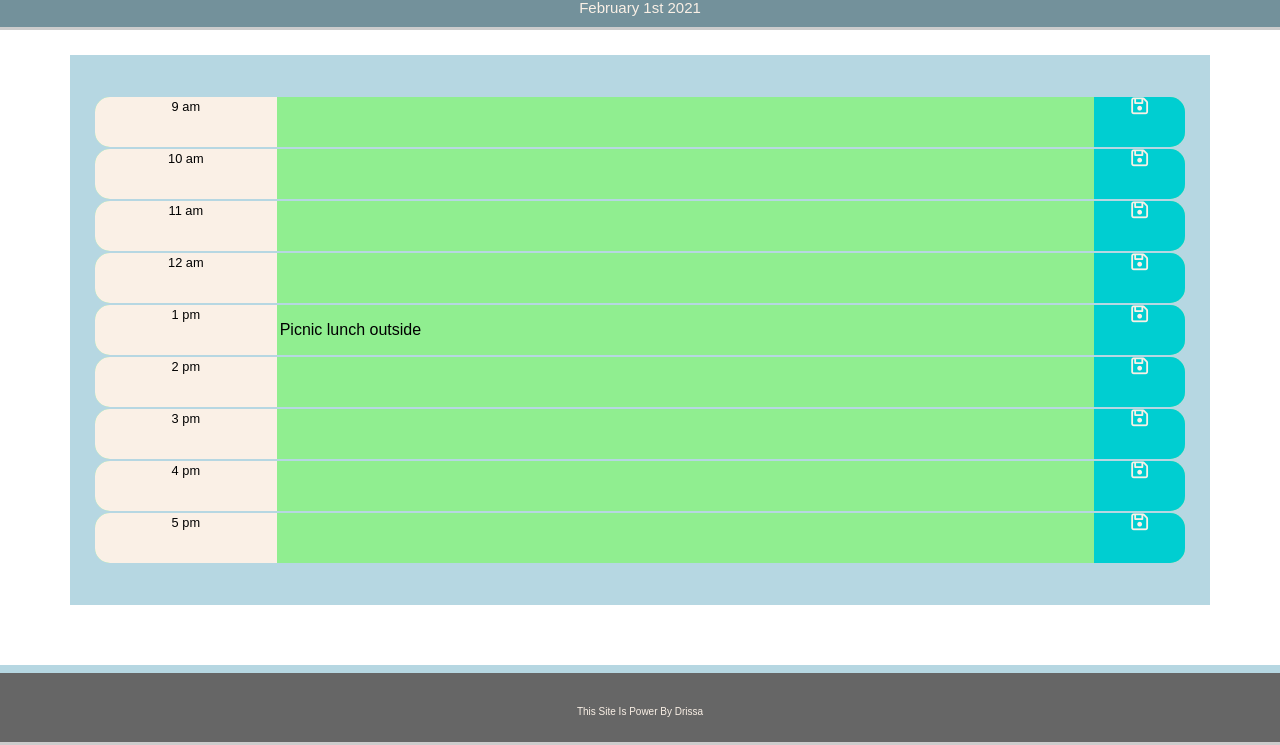
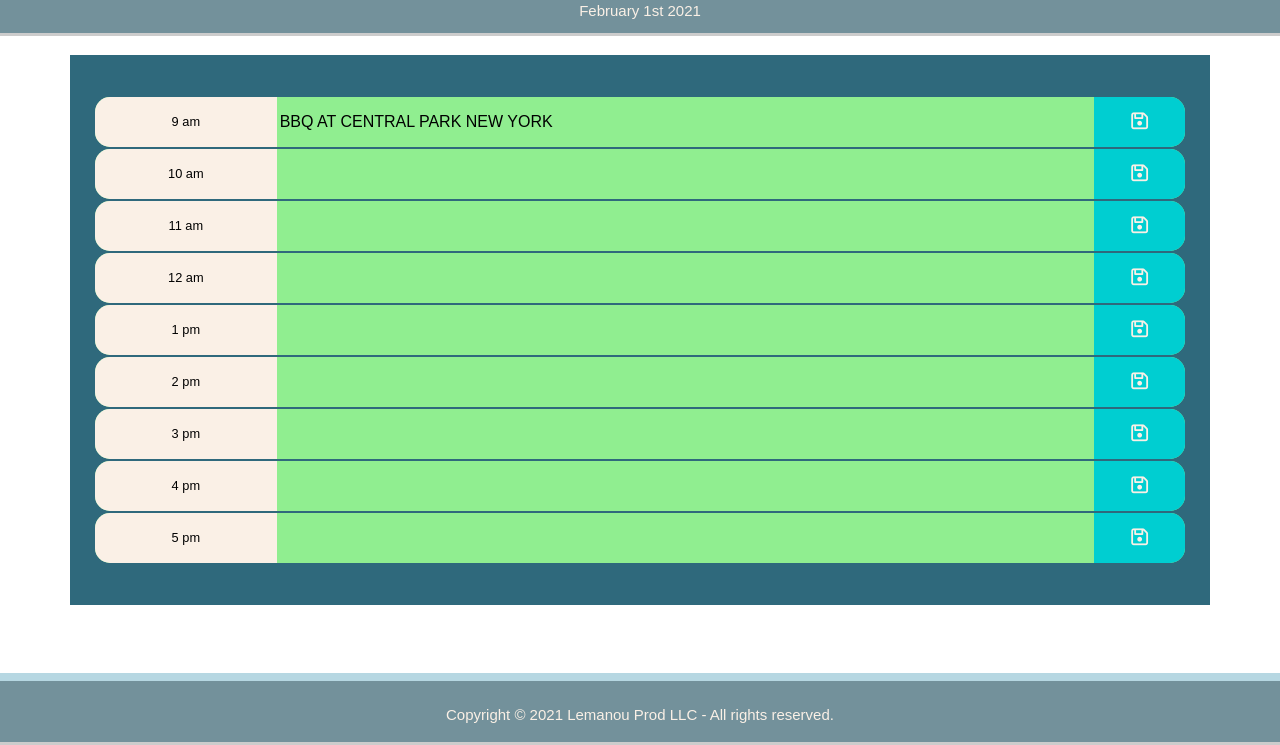
Before and after one commit to lemanou7/myDayPlanner, a plain HTML site: page index.html in a window 1280 px wide. Shown: the part 55-800 px from the top of the page. Drawn offline with nearby package versions, Linux system fonts and the light colour scheme.

Commit message:
fixing some styles

```diff
--- a/index.html
+++ b/index.html
@@ -15,7 +15,7 @@
   <body>
     <nav class="navbar fixed-top">
       <div class="header-text">
-            <h1 id="navbar-title">Work Day Planner</h1>
+            <h1 id="navbar-title">Work Day Scheduler</h1>
             <h2 id="navbar-subtitle"></h2>
       </div>
     </nav>
@@ -30,7 +30,7 @@
 
   <!-- Start Footer -->
     <nav class="navbar fixed-bottom footer">
-        <div class="footer-text">This Site Is Power By Drissa </div>
+        <div class="footer-text">Copyright &copy; 2021 Lemanou Prod LLC - All rights reserved.</div>
     </nav>
 
     <script src="https://cdnjs.cloudflare.com/ajax/libs/jquery/3.2.1/jquery.min.js"></script>
--- a/script.js
+++ b/script.js
@@ -21,7 +21,7 @@ $(document).ready(function() {
       // this should only occur on first time the app is loaded in the browser
       // helpfully remind user that lunch is important
       planTextArr = new Array(9);
-      planTextArr[4] = "Picnic lunch outside";
+      planTextArr[0] = "BBQ AT CENTRAL PARK NEW YORK";
     }
 
     // set variable referencing planner element
--- a/style.css
+++ b/style.css
@@ -24,6 +24,8 @@ body {
 
   .navbar {
     /* background-color: #73919b;   */
+    margin: auto;
+
     background-color: #73919b;
     color: #b6d7e2;
 
@@ -45,7 +47,7 @@ body {
   }
 
   #navbar-subtitle {
-    padding: 2px;
+    padding: 5px;
     font-size: 15px;
     color: linen!important; /* TODO can we do this without the !important */
     text-align: center;
@@ -58,7 +60,7 @@ body {
   /* #planner */
   #plannerContainer {
     /* background-color: #73919b;   */
-    background-color: #b6d7e2;
+    background-color: #2f697c;
     /* provides spacing between the top and bottom nav bars and the content */
     margin-top: 20px;
     margin-bottom: 80px;
@@ -78,6 +80,7 @@ body {
 
   /* style container with time in it */
   .timeBox {
+    padding: 15px;
     background-color: linen;
     color: black;
     height:100%;
@@ -97,22 +100,24 @@ body {
   }
 
   .saveIcon {
+    /* display: inline-block; */
+    padding: 15px;
     background-color: darkturquoise;
     color: linen;
     border-radius: 0px 15px 15px 0px;
-    /* float: right; */
     font-size: 1.5em;
     width: 100%;
     height: 100%;
     text-align: center;
+
   }
 
   .footer {
     /* set text properties */
-    background-color: #666;
+    background-color:#73919b;
 
     /* sets height of footer*/
-    height: 10%;
+    height: 9%;
 
     /* sets properties for footer border*/
     border-top: solid;
@@ -125,7 +130,7 @@ body {
     width: 100%;
     text-align: center;
 
-    font-size: 10px;
+    font-size: 15px;
     color:linen;
   }
 
@@ -149,10 +154,6 @@ body {
 
   @import url('https://fonts.googleapis.com/css?family=Barlow+Semi+Condensed');
 
-  .wrapper
-  {
-    padding: 20px;
-  }
 
   @keyframes shadow-pulse
   {
```
